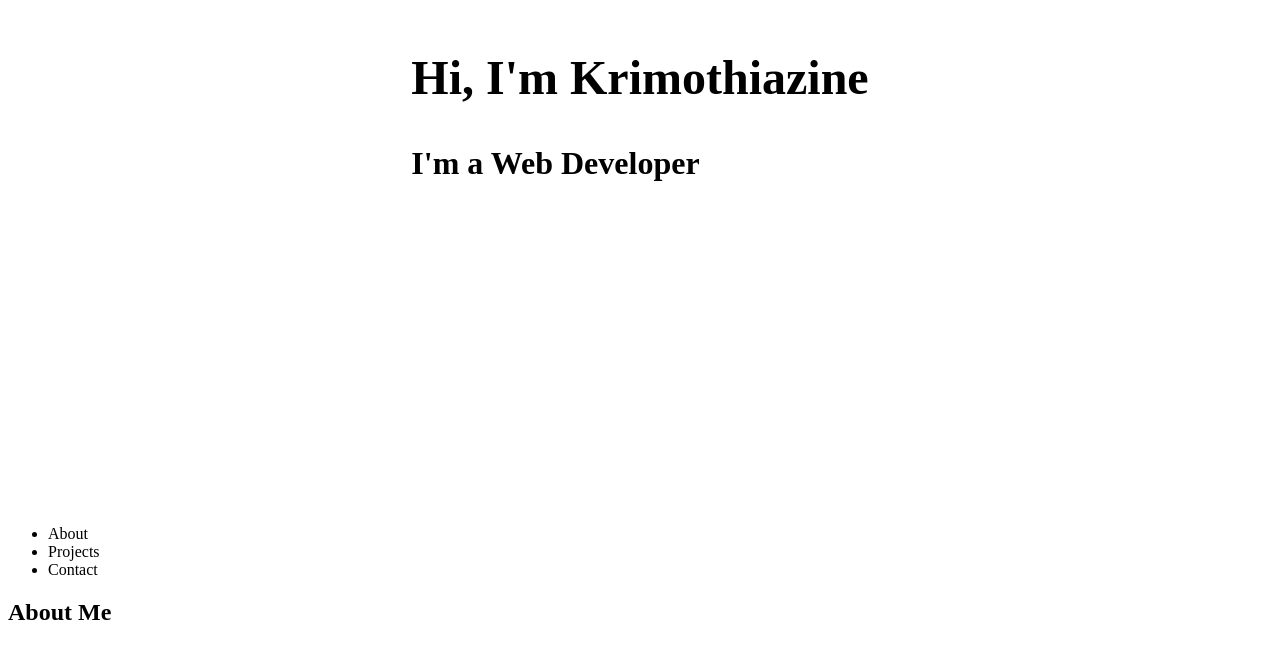
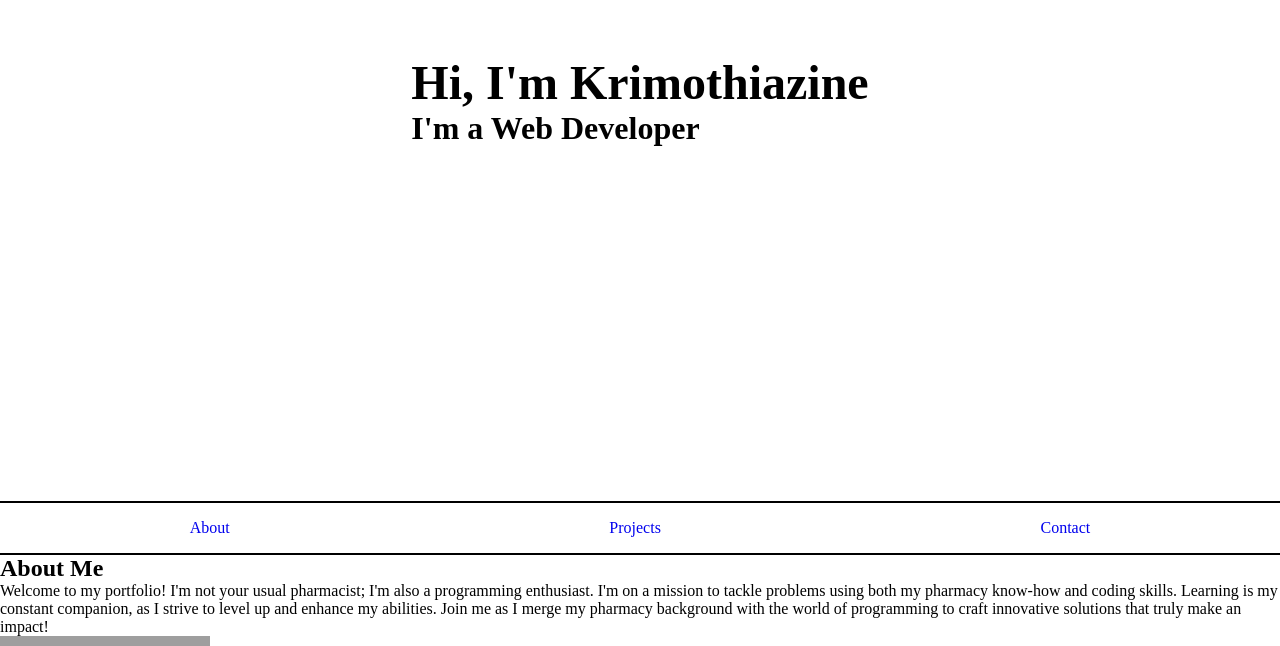
Before and after one commit to Abdelkrim-Saouchi/Personal-portfolio, a React (Vite) app: page / in a window 1280 px wide. Shown: the part 299-945 px from the top of the page. Built offline with nearby package versions, Linux system fonts and the light colour scheme; grey boxes are pictures that could not be loaded.

Commit message:
First layout of header

```diff
--- a/src/App.scss
+++ b/src/App.scss
@@ -0,0 +1,7 @@
+*,
+*::after,
+*::before {
+  margin: 0;
+  padding: 0;
+  box-sizing: border-box;
+}
--- a/src/components/Header.jsx
+++ b/src/components/Header.jsx
@@ -1,11 +1,19 @@
+import styles from './Header.module.scss';
+
 const Header = () => {
   return (
-    <header>
+    <header className={styles.header}>
       <nav>
         <ul>
-          <li>About</li>
-          <li>Projects</li>
-          <li>Contact</li>
+          <li>
+            <a href="#about">About</a>
+          </li>
+          <li>
+            <a href="#projects">Projects</a>
+          </li>
+          <li>
+            <a href="#contact">Contact</a>
+          </li>
         </ul>
       </nav>
     </header>
--- /dev/null
+++ b/src/components/Header.module.scss
@@ -0,0 +1,18 @@
+.header {
+  border-top: 2px solid black;
+  border-bottom: 2px solid black;
+  padding-block: 1em;
+  position: sticky;
+  top: 0;
+
+  ul {
+    list-style: none;
+    display: flex;
+    align-items: center;
+    justify-content: space-around;
+  }
+
+  a {
+    text-decoration: none;
+  }
+}
--- a/src/pages/About.jsx
+++ b/src/pages/About.jsx
@@ -2,7 +2,7 @@ import styles from './About.module.scss';
 
 const About = () => {
   return (
-    <section>
+    <section id="about">
       <h2>About Me</h2>
       <p>
         Welcome to my portfolio! I'm not your usual pharmacist; I'm also a
--- a/src/pages/Contact.jsx
+++ b/src/pages/Contact.jsx
@@ -3,7 +3,7 @@ import Icon from '@mdi/react';
 
 const Contact = () => {
   return (
-    <section>
+    <section id="contact">
       <h2>Contact Me</h2>
       <p>Do not hesitate if you want to contact me and discuss.</p>
       <form action="">
--- a/src/pages/Projects.jsx
+++ b/src/pages/Projects.jsx
@@ -5,7 +5,7 @@ const Projects = () => {
   const projects = getData();
 
   return (
-    <section>
+    <section id="projects">
       <h2>My projects:</h2>
       <div>
         {projects.map((project) => (
```
